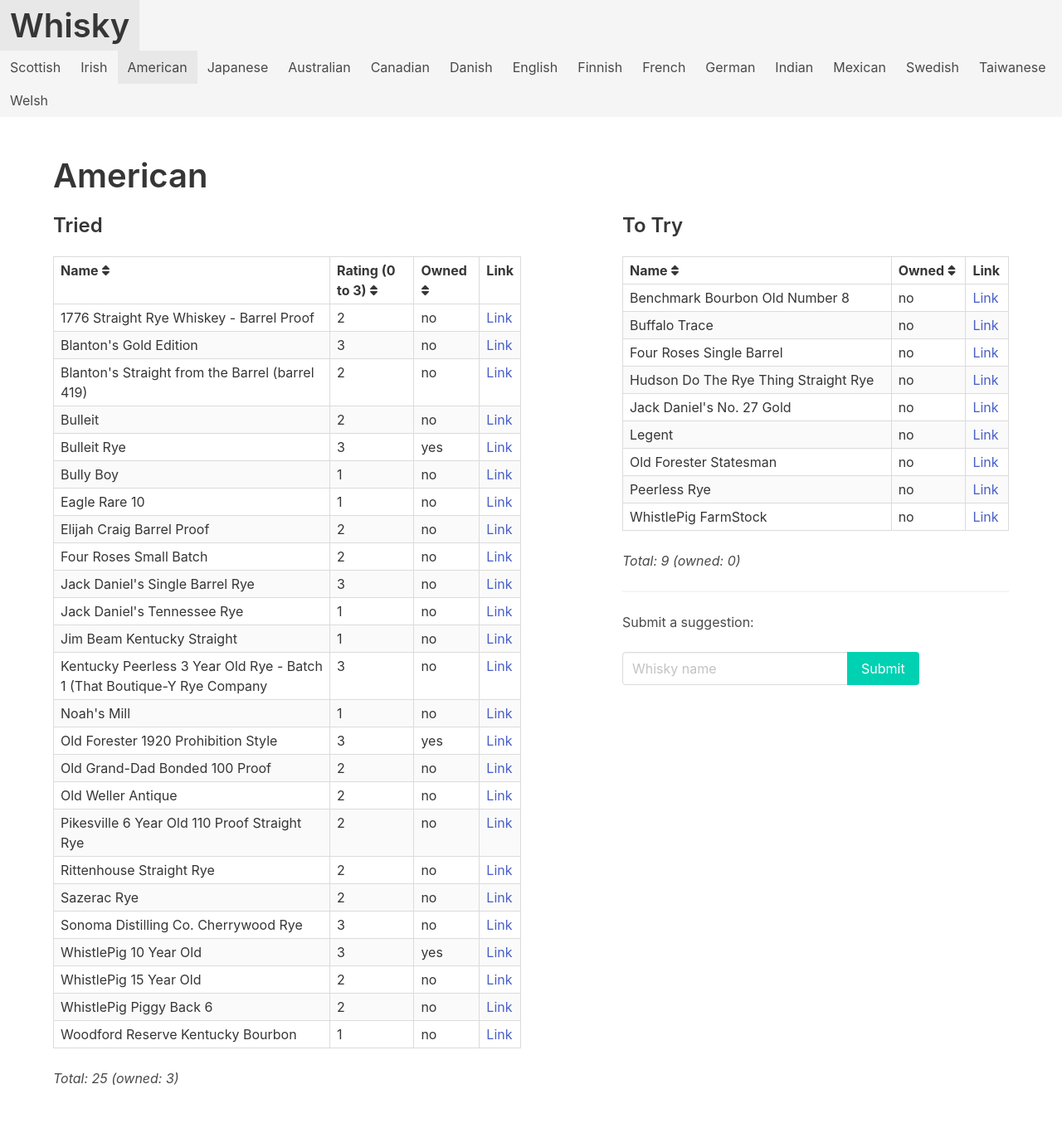
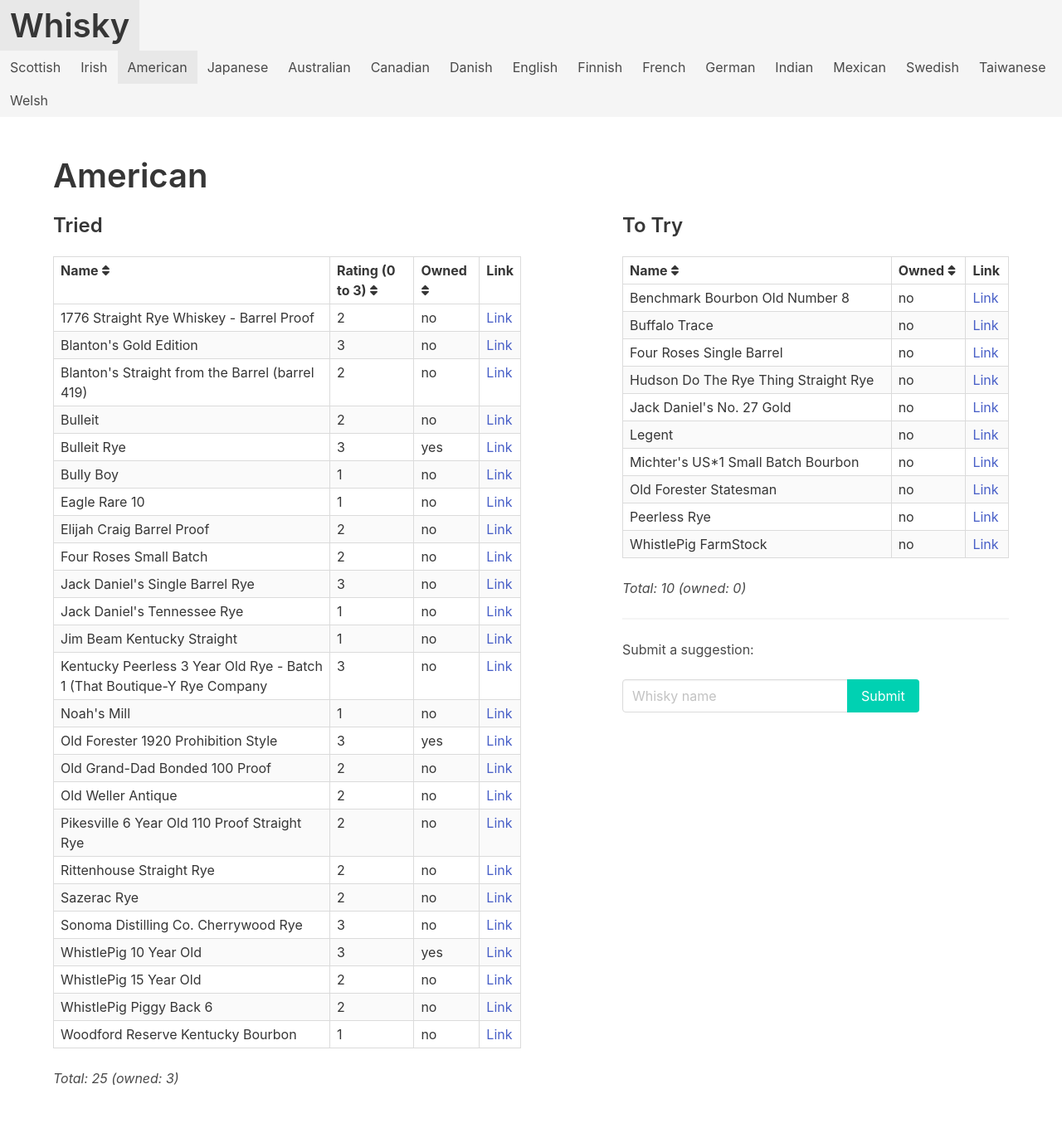
Before and after one commit to grega/whisky, a Jekyll site: the page built from american.html, in a window 1280 px wide. Shown: the whole page at 83% size. Built offline with Jekyll 4.4.1, drawn with Linux system fonts in a browser that asks for light colours; nearby versions of some CDN libraries.

Commit message:
Update to_try.yml

```diff
--- a/_data/american/to_try.yml
+++ b/_data/american/to_try.yml
@@ -7,3 +7,4 @@
 - name: WhistlePig FarmStock
 - name: Peerless Rye
 - name: Hudson Do The Rye Thing Straight Rye
+- name: Michter's US*1 Small Batch Bourbon
```
